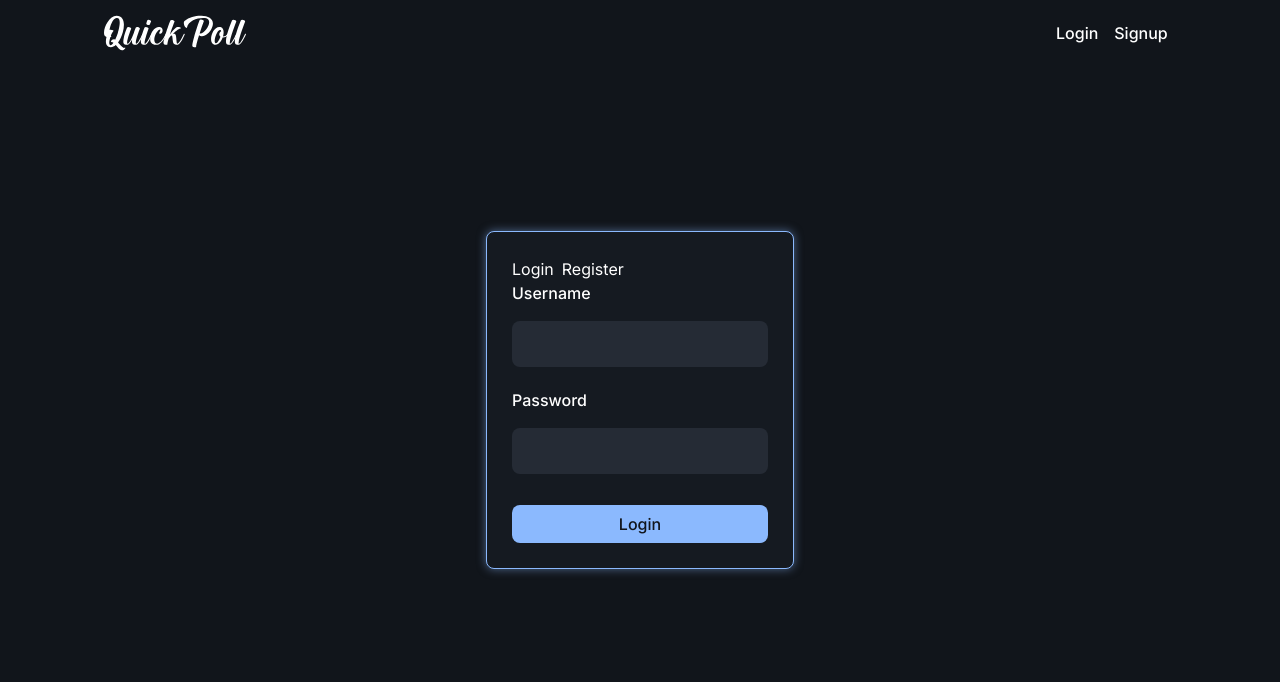
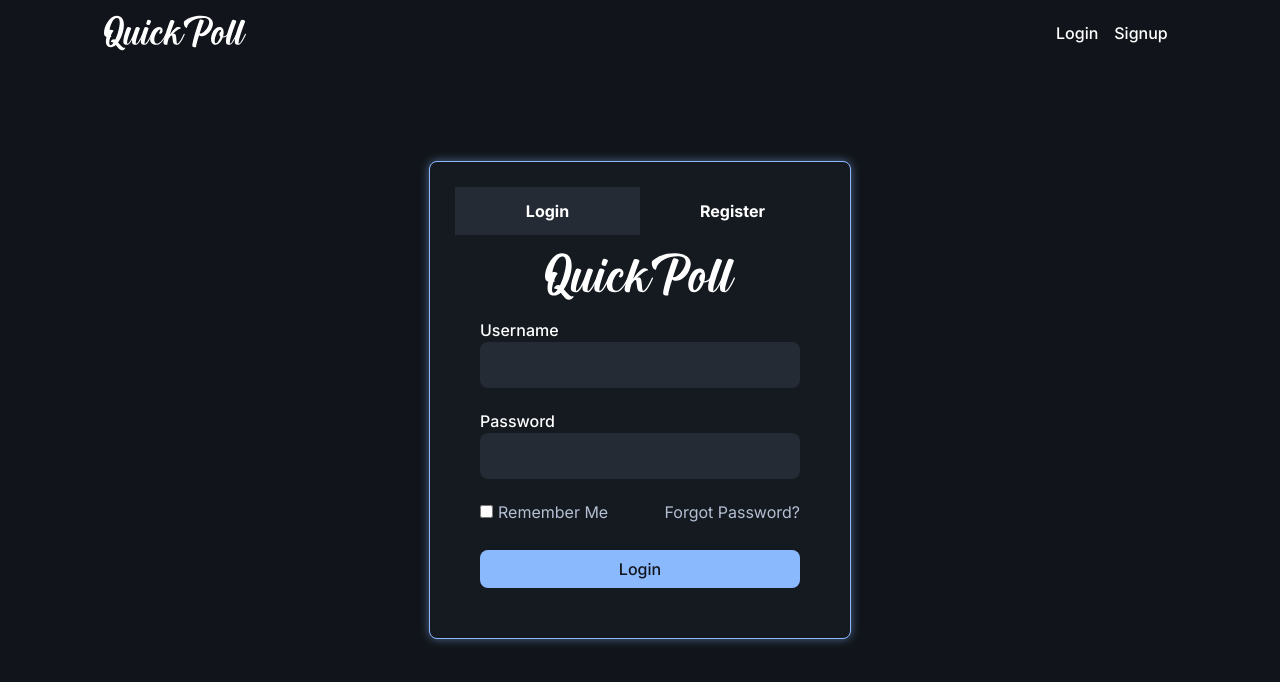
Before and after one commit to INFT3000/voting-app, a Next.js app in the folder frontend/: page /auth in a window 1280 px wide. Shown: the top 682 px of the page. Built offline with nearby package versions, Linux system fonts and the light colour scheme.

Commit message:
reworked login ui

```diff
--- a/frontend/src/app/auth/page.tsx
+++ b/frontend/src/app/auth/page.tsx
@@ -3,6 +3,7 @@
 import {
   Tab, TabList, TabPanel, Tabs,
 } from "react-tabs";
+import Image from "next/image";
 
 import FormContainer from "../components/FormContainer";
 import Login from "../components/Login";
@@ -15,19 +16,23 @@ export default function Auth(): JSX.Element {
       <Navbar />
       <div className="flex h-screen items-center justify-center">
         <div>
-          <FormContainer>
+          <FormContainer className="p-0">
             <Tabs>
-              <TabList className="flex gap-2">
-                <Tab selectedClassName="">Login</Tab>
-                <Tab selectedClassName="">Register</Tab>
+              <TabList className="flex w-full items-center justify-between">
+                <Tab selectedClassName="bg-tetraDark tranistion-all" className="w-full cursor-pointer p-3 text-center font-bold transition-all">Login</Tab>
+                <Tab selectedClassName="bg-tetraDark tranistion-all" className="w-full cursor-pointer p-3 text-center font-bold transition-all">Register</Tab>
               </TabList>
-
-              <TabPanel>
-                <Login className="" />
-              </TabPanel>
-              <TabPanel>
-                <Signup className="" />
-              </TabPanel>
+              <div className="logo flex w-full items-center justify-center p-2">
+                <Image src="/assets/logo-white.svg" alt="logo" width={190} height={190} />
+              </div>
+              <div className="px-[25px] pb-[25px]">
+                <TabPanel className="">
+                  <Login className="" />
+                </TabPanel>
+                <TabPanel className="">
+                  <Signup className="" />
+                </TabPanel>
+              </div>
             </Tabs>
           </FormContainer>
         </div>
--- a/frontend/src/app/components/FormContainer.tsx
+++ b/frontend/src/app/components/FormContainer.tsx
@@ -2,12 +2,13 @@ import React, { ReactNode } from "react";
 
 interface FormContainerProps {
   children: ReactNode;
+  className: string;
 }
 
-function FormContainer({ children }: FormContainerProps): JSX.Element {
+function FormContainer({ children, className }: FormContainerProps): JSX.Element {
   return (
     <div
-      className="box-border flex w-[100%] items-center justify-center rounded-lg border-[1px] border-primaryBlue bg-secondaryDark p-[25px] shadow-glow"
+      className={`box-border flex w-[100%] items-center justify-center truncate rounded-lg border-[1px] border-primaryBlue bg-secondaryDark p-[25px] shadow-glow ${className}`}
     >{children}
     </div>
   );
--- a/frontend/src/app/components/Login.tsx
+++ b/frontend/src/app/components/Login.tsx
@@ -5,6 +5,7 @@ import { Form, useForm } from "react-hook-form";
 
 import Button from "./Button";
 import FormContainer from "./FormContainer";
+import Link from "next/link";
 
 function ErrorText({ message }: { message: string }): JSX.Element {
   return (
@@ -37,6 +38,7 @@ export default function Login({ className }): JSX.Element {
     <div>
       <form className={`${className}`} onSubmit={handleSubmit(onSubmit)}>
         <div className="flex flex-col gap-4">
+          <div className="inputGroup flex flex-col">
             <label htmlFor="username" className="font-medium">Username</label>
             <input
               type="username"
@@ -48,14 +50,15 @@ export default function Login({ className }): JSX.Element {
                 },
               })}
               id="username"
-            className="mb-[5px] rounded-lg border-[1px] border-transparent bg-tetraDark p-[10px] text-white outline-none focus:border-primaryBlue"
+              className="mb-[5px] w-[25vw] rounded-lg border-[1px] border-transparent bg-tetraDark p-[10px] text-white outline-none focus:border-primaryBlue"
             />
             <ErrorMessage
               errors={errors}
               name="username"
               render={({ message }) => <ErrorText message={message} />}
             />
-
+          </div>
+          <div className="inputGroup flex flex-col">
             <label htmlFor="password" className="font-medium">Password</label>
             <input
               type="password"
@@ -70,7 +73,18 @@ export default function Login({ className }): JSX.Element {
               name="password"
               render={({ message }) => <ErrorText message={message} />}
             />
-
+          </div>
+          <div className="inputGroup flex flex-row items-center justify-between">
+            <label className=" text-grey">
+              <input
+                type="checkbox"
+                id="rememberMe"
+                className="mr-[5px]"
+              />
+              Remember Me
+            </label>
+            <Link href="/" className="text-grey hover:underline">Forgot Password?</Link>
+          </div>
           <Button theme="primary" type="submit" className="mt-[10px] w-[100%]">Login</Button>
         </div>
       </form>
```
Lines whose indentation alone changed are shown as unchanged.
